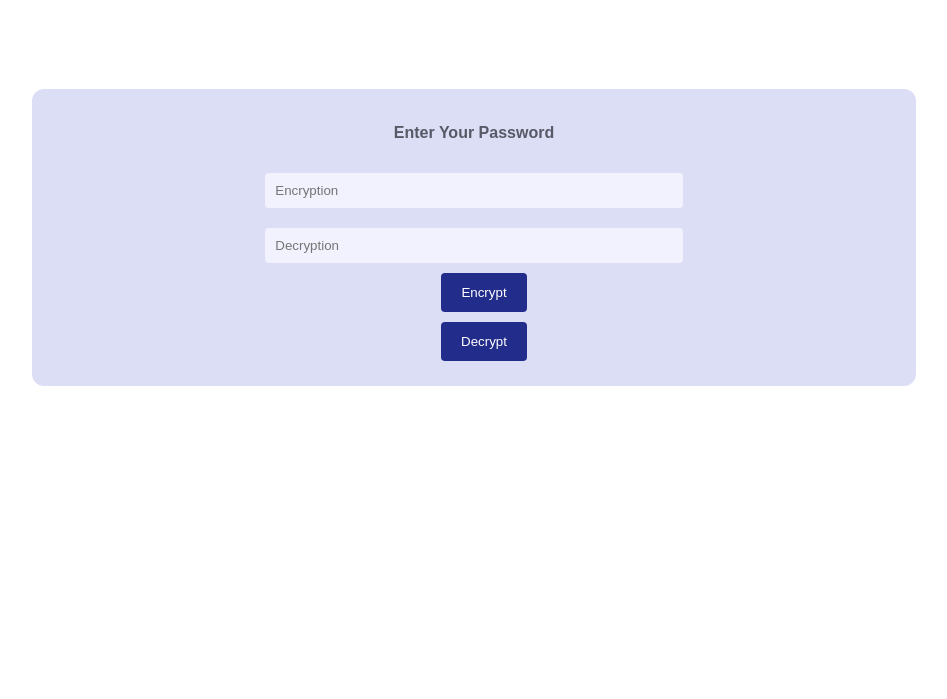
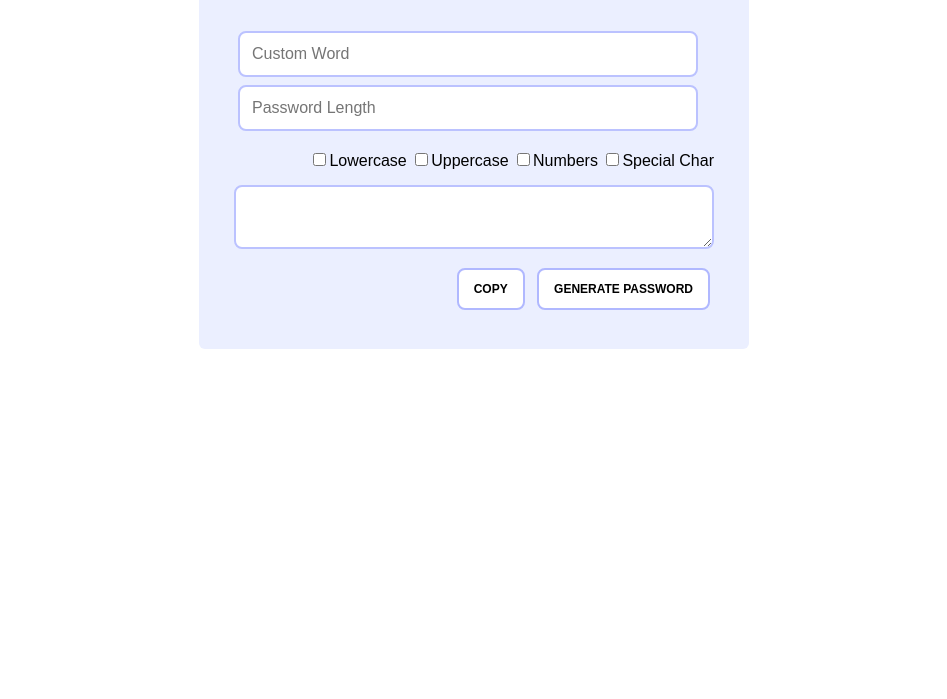
Before and after one commit to theakashshukla/Still-Tools, a plain HTML site: page Tools/Password/password.html in a window 1280 px wide. Shown: the part 101-800 px from the top of the page, without its empty margins (166-1113 px from the left). Drawn offline with Linux system fonts and the light colour scheme.

Commit message:
changes with some field

```diff
--- a/Tools/Password/password.html
+++ b/Tools/Password/password.html
@@ -5,24 +5,35 @@
     <meta charset="UTF-8">
     <meta http-equiv="X-UA-Compatible" content="IE=edge">
     <meta name="viewport" content="width=device-width, initial-scale=1.0">
-    <title>Convert numbers to words using JavaScript</title>
-    <script src="src.js" type="text/javascript"></script>
-    <link href="style.css" rel="stylesheet" type="text/css" />
+    <link href="/src/tools.css" rel="stylesheet" type="text/css">
+    <title>Password Generator</title>
 </head>
 
 <body>
-    <div>
-        <center>
-            <h1>
-                Enter Your Password
-            </h1>
-                <input type="text" id="en" placeholder="Encryption"> <br>
-                <input type="text" id="de" placeholder="Decryption"><br>
-                <button class="buttoncal" onclick="encrypt()">Encrypt</button><br>
-                <button class="buttoncal" onclick="decrypt()">Decrypt</button><br>
+    <main class="container">
+        <div class="block__title">
+            <h1>Password Generator</h1>
+        </div>
+        <div class="flex-container">
+            <div class="flex-items">
+                <input class="input_text space cust_width" type="text" id="custom" placeholder="Custom Word">
+                <input class="input_text space cust_width" type="number" id="length" min="8" max="32"
+                    placeholder="Password Length">
             </div>
-        </center>
-    </div>
+            <div class="flex-items">
+                <label><input type="checkbox" id="lowercase">Lowercase</label>
+                <label><input type="checkbox" id="uppercase">Uppercase</label>
+                <label><input type="checkbox" id="numbers">Numbers</label>
+                <label><input type="checkbox" id="special">Special Char</label>
+            </div>
+            <textarea class="input_text " id="password"></textarea>
+
+            <div class="flex-items">
+                <button class="button_normal space" type="button" onclick="">Copy</button>
+                <button class="button_normal space" type="button" onclick="generatePassword()">Generate Password</button>
+            </div>
+        </div>
+    </main>
 </body>
 
 </html>
```
Also changed, not shown: Tools/Password/passwordencryption.html (added, +28 -0 lines), index.html (+8 -0 lines).
